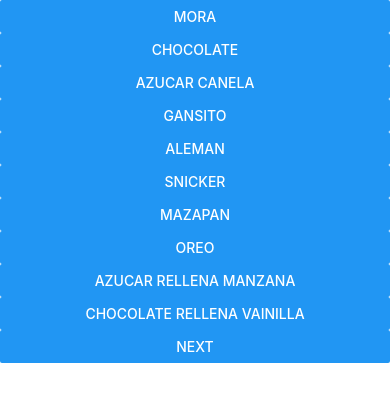
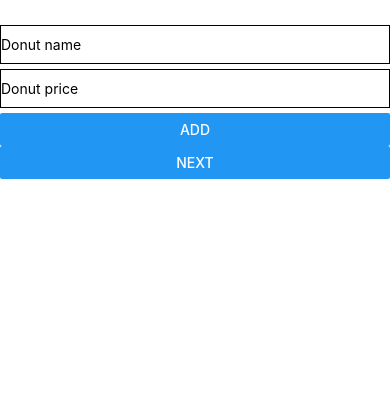
Before and after one commit to helpsdev/homedonuts-orders-app, a React Native app: screen / in a window 390 px wide. Shown: the top 402 px of the page. Built offline with nearby package versions, Linux system fonts and the light colour scheme.

Commit message:
Initial commit

```diff
--- a/App.js
+++ b/App.js
@@ -1,65 +1,103 @@
-import { StatusBar } from 'expo-status-bar';
 import React, { useState } from 'react';
-import { StyleSheet, Text, View, Button, FlatList } from 'react-native';
-
-const donuts = [
-  {name: 'Mora', type: 'basic', key: 1},
-  {name: 'Chocolate', type: 'basic', key: 2},
-  {name: 'Azucar canela', type: 'basic', key: 3},
-  {name: 'Gansito', type: 'heavy', key: 4},
-  {name: 'Aleman', type: 'special', key: 5},
-  {name: 'Snicker', type: 'special', key: 6},
-  {name: 'Mazapan', type: 'special', key: 7},
-  {name: 'Oreo', type: 'special', key: 8},
-  {name: 'Azucar rellena manzana', type: 'special', key: 9},
-  {name: 'Chocolate rellena vainilla', type: 'special', key: 10},
-]
+import { StyleSheet, Text, View, Button, FlatList, TextInput } from 'react-native';
 
 export default function App() {
   const [total, setTotal] = useState(0);
   const [isHomePage, setIsHomePage] = useState(true);
   const [selectedDonuts, setSelectedDonuts] = useState([]);
+  const [order, setOrder] = useState({});
+  const [donutName, setDonutName] = useState(null);
+  const [donutPrice, setDonutPrice] = useState(0);
 
-  const handleSumupBasic = () => setTotal(total + 13);
-  const handleSumupGourmet = () => setTotal(total + 16);
-  const handleSumupSpecial = () => setTotal(total + 19);
-  const handleSumupHeavy = () => setTotal(total + 29);
-  const sumupMapping = {
-    'basic': handleSumupBasic,
-    'special': handleSumupSpecial,
-    'heavy': handleSumupHeavy,
-  };
+  const handleAddToOrder = (donut) => {
+    if (order[donut.key]) {
+      order[donut.key].count += 1;
+      setOrder({...order});
+    }else{
+      order[donut.key] = {
+        name: donut.name,
+        count: 1,
+      }
+      setOrder({...order});
+    }
 
-  const handleAddDonut = (donut) => {
-    if(selectedDonuts.some((d) => d.name === donut.name)) return;
+    setTotal(total + donut.price);
+  }
 
-    selectedDonuts.push(donut);
-    setSelectedDonuts(selectedDonuts);
+  const handleRemoveFromOrder = (donut) => {
+    if (order[donut.key]) {
+      if (order[donut.key].count === 1) {
+        delete order[donut.key];
+      }else{
+        order[donut.key].count -= 1;
+      }
+      setOrder({...order});
+    }
+
+    setTotal(total - donut.price);
+  }
+
+  const handleClearOrder = () => {
+    setTotal(0);
+    setOrder({});
+  }
+
+  const handleAddDonut = () => {
+    if(selectedDonuts.some((d) => d.name === donutName)) return;
+
+    const donut = {
+      name: donutName,
+      price: donutPrice,
+      key: selectedDonuts.length,
+    };
+
+    setSelectedDonuts([...selectedDonuts, donut]);
+    setDonutName('');
+    setDonutPrice('');
+  }
+
+  const handleRemoveDonut = (donut) => {
+    setSelectedDonuts(selectedDonuts.filter((d => d.key !== donut.key)))
   }
 
   if (isHomePage) {
     return (
-      <View>
-        <FlatList data={donuts}
-            renderItem={({item}) => <Button title={item.name} onPress={() => handleAddDonut(item)}></Button>}></FlatList>
+      <View style={styles.homePageContainer}>
+        <TextInput style={styles.textInput} placeholder="Donut name" onChangeText={setDonutName}/>
+        <TextInput style={styles.textInput} placeholder="Donut price" onChangeText={setDonutPrice} keyboardType="number-pad" />
+        <Button title="Add" onPress={() => handleAddDonut()}></Button>
         <Button title="Next" onPress={() => setIsHomePage(false)}></Button>
         <FlatList data={selectedDonuts}
-            renderItem={({item}) => <Text>{item.name}</Text>}></FlatList>
+            renderItem={({item}) => <Button title={item.name} onPress={() => handleRemoveDonut(item)}
+            keyExtractor={(item, index) => index.toString()}></Button>}></FlatList>
       </View>
     );
   }else{
     return (
-      <View style={styles.container}>
+      <View>
         {
-          donuts.map((donut) => <Button key={donut.key} title={donut.name} onPress={sumupMapping[donut.type]}></Button>)
+          selectedDonuts.map((donut) => {
+            return(
+              <View key={donut.key}>
+                <Text>{donut.name}</Text>
+                <Button title="+" onPress={() => handleAddToOrder(donut)}></Button>
+                <Button title="-" onPress={() => handleRemoveFromOrder(donut)}></Button>
+              </View>
+            );
+          })
         }
-        <Text>{total}</Text>
-        <Button title="Clear" onPress={() => setTotal(0)}></Button>
+        <Text>The total is: ${total}</Text>
+        <Button title="Clear" onPress={() => handleClearOrder()}></Button>
+        <Text>The order:</Text>
+        <FlatList data={Object.values(order)}
+          renderItem={({item}) => <Text>{item.name} x{item.count}</Text>}
+          keyExtractor={(item, index) => index.toString()}/>
         <Button title="Back" onPress={() => setIsHomePage(true)}></Button>
       </View>
     );
   }
 }
+
 
 const styles = StyleSheet.create({
   container: {
@@ -68,4 +106,16 @@
     alignItems: 'center',
     justifyContent: 'center',
   },
+  homePageContainer: {
+    flex: 1,
+    marginTop: 25,
+  },
+  textInput:{
+    paddingTop: 10,
+    paddingRight: 10,
+    paddingBottom: 10,
+    borderStyle: "solid",
+    borderWidth: 1,
+    marginBottom: 5,
+  }
 });
```
